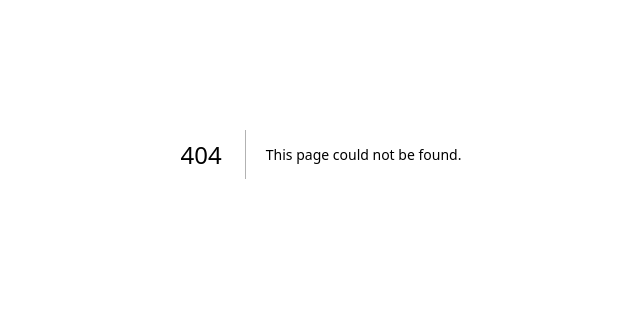
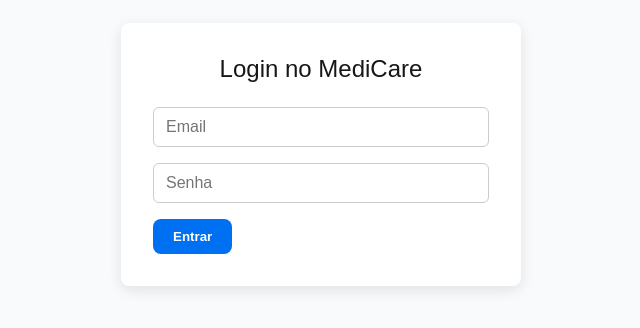
Before and after one commit to ronaldoottoni/medicareFree, a Next.js app in the folder medicare-frontend/: page /login in a window 1280 px wide. Before the commit this address had no page. Shown: the part 246-574 px from the top of the page, without its empty margins (319-959 px from the left). Built offline with nearby package versions, Linux system fonts and the light colour scheme.

Commit message:
Tela de Login

```diff
--- /dev/null
+++ b/medicare-frontend/app/login/page.tsx
@@ -0,0 +1,96 @@
+'use client'
+
+import { Input } from "@/components/ui/Input"
+import { Button } from "@/components/ui/Button"
+import styled from 'styled-components'
+import { useState } from "react"
+import { useRouter } from "next/navigation"
+import axios from "axios";
+import { toast } from "react-toastify"
+
+const Container = styled.div`
+    display: flex;
+    justify-content: center;
+    align-items: center;
+    height: 100vh;
+    background-color: #f9fafb;
+`
+
+const Card = styled.div`
+    background: white;
+    padding: 2rem;
+    border-radius: 8px;
+    width: 100%;
+    max-width: 400px;
+    box-shadow: 0 4px 14px rgba(0, 0, 0, 0.1);
+`
+
+const Title = styled.div`
+    font-size: 1.5rem;
+    margin-bottom: 1.5rem;
+    text-align: center;
+`
+
+export default function LoginPage() {
+    const router = useRouter()
+    const [email, setEmail] = useState('')
+    const [senha, setSenha] = useState('')
+    const [erro, setErro] = useState('')
+    const [loading, setLoading] = useState(false)
+
+    const handleLogin = async () => {
+        setErro('')
+
+        if (!email || !senha) {
+            setErro('Preencha todos os campos')
+            return
+        }
+
+        setLoading(true)
+
+        try {
+            const response = await axios.post("http://localhost:8000/cuidadores/login", {
+                email,
+                senha
+            })
+
+            const { access_token } = response.data
+            localStorage.setItem("token", access_token)
+
+            toast.success("Login realizado com sucesso!")
+            router.push("/dashboard")
+
+        } catch (erro) {
+            setErro("Email ou senha inválidos")
+            toast.error("Erro ao fazer login")
+        } finally {
+            setLoading(false)
+        }
+    }
+
+    return (
+        <Container>
+            <Card>
+                <Title>Login no MediCare</Title>
+                <Input
+                    placeholder="Email"
+                    value={email}
+                    onChange={(e) => setEmail(e.target.value)}
+                />
+                <Input
+                    type="password"
+                    placeholder="Senha"
+                    value={senha}
+                    onChange={(e) => setSenha(e.target.value)}
+                    className="mt-4"
+                />
+
+                {erro && <p style={{ color: 'red', marginTop: 10 }}>{erro}</p>}
+
+                <Button onClick={handleLogin} className="mt-6 w-full" disabled={loading}>
+                    {loading ? 'Entrando...' : 'Entrar'}
+                </Button>
+            </Card>
+        </Container>
+    )
+}
--- a/medicare-frontend/components/layout/Layout.tsx
+++ b/medicare-frontend/components/layout/Layout.tsx
@@ -3,6 +3,8 @@
 import styled from 'styled-components'
 import { Sidebar } from './Sidebar'
 import { Header } from './Header'
+import { ToastContainer } from 'react-toastify'
+import 'react-toastify/dist/ReactToastify.css'
 
 const LayoutWrapper = styled.div`
     display: flex;
@@ -23,11 +25,13 @@ const Content = styled.div`
 export const Layout = ({children} :{children: React.ReactNode}) => {
     return(
         <LayoutWrapper>
+            <ToastContainer position="top-right" autoClose={3000} aria-label={undefined} />
             <Sidebar />
             <Content>
                 <Header />
                 <Main>{children}</Main>
             </Content>
         </LayoutWrapper>
+
     )
 }
```
Also changed, not shown: package.json (added, +7 -0 lines), 1 other file (tests, documents, lock files or other folders).
